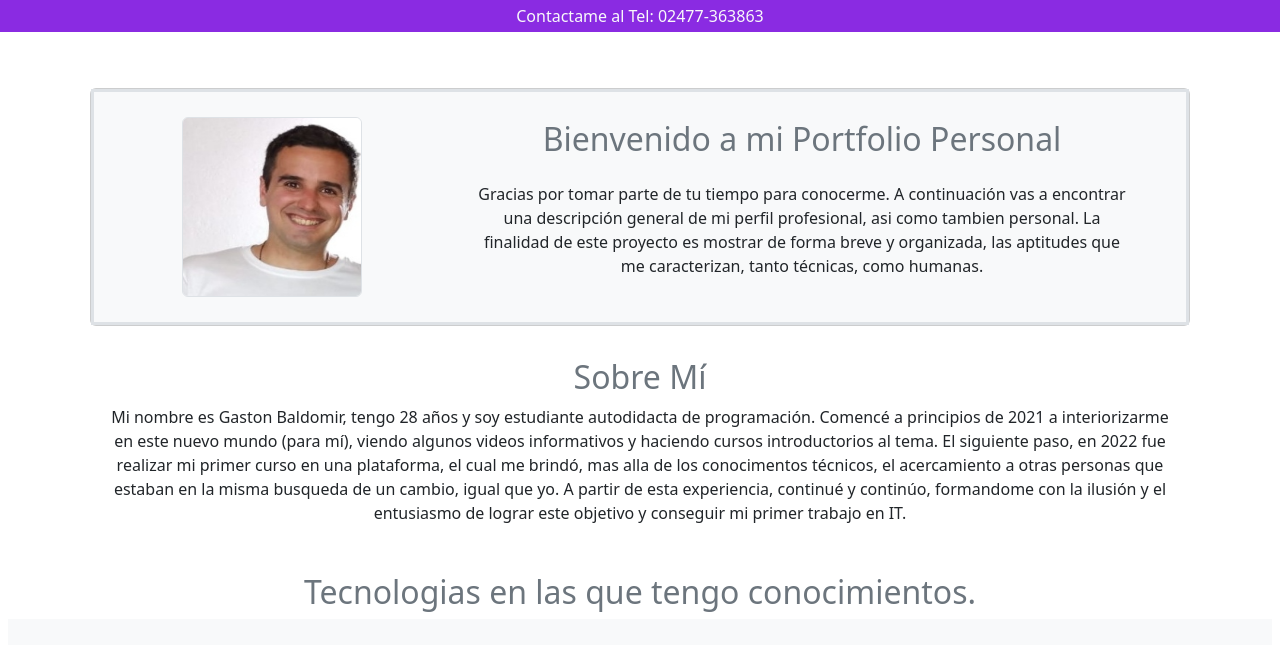
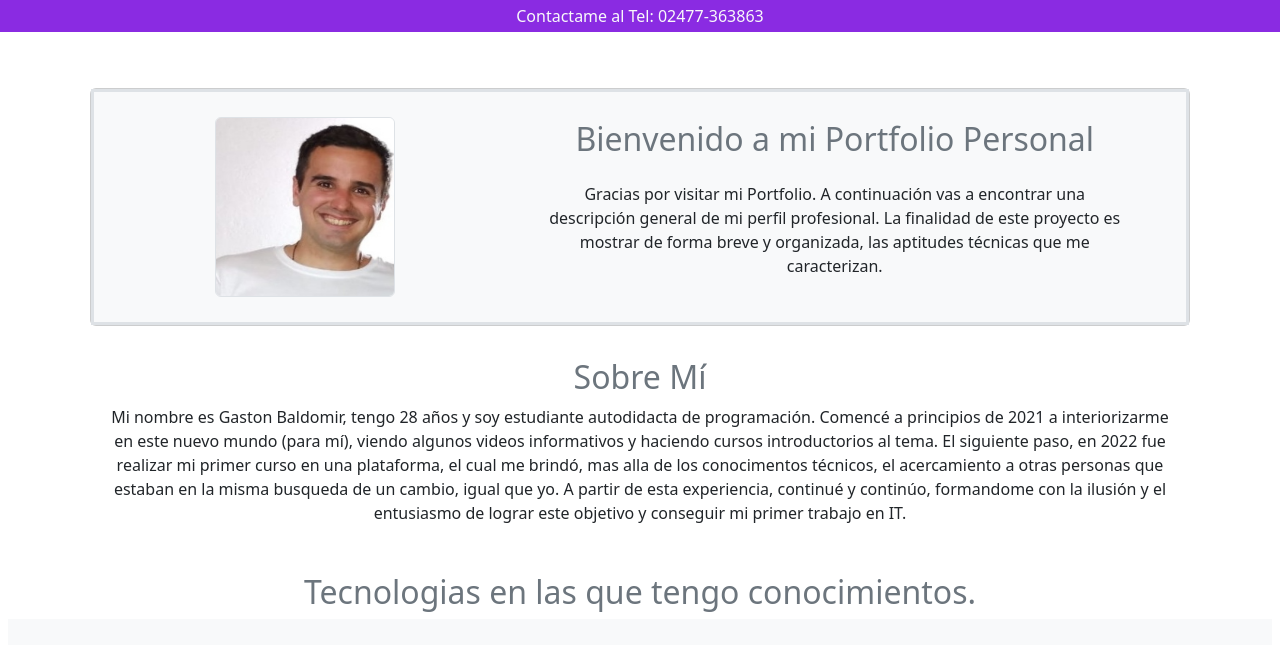
Before and after one commit to GastonBaldomir/Mi-Portfolio-, a plain HTML site: page index.html in a window 1280 px wide. Shown: the top 645 px of the page. Drawn offline with nearby package versions, Linux system fonts and the light colour scheme.

Commit message:
subida de correcciones

```diff
--- a/index.html
+++ b/index.html
@@ -21,11 +21,10 @@
                     </section>
                     <section class="card-body text-center">
                         <h2 class="text-secondary m-2">Bienvenido a mi Portfolio Personal</h2>
-                        <p class="m-4 texto">Gracias por tomar parte de tu tiempo para conocerme.
-                          A continuación vas a encontrar una descripción general de mi perfil profesional,
-                          asi como tambien personal.
-                          La finalidad de este proyecto es mostrar de forma breve y organizada, las aptitudes
-                          que me caracterizan, tanto técnicas, como humanas.</p>
+                        <p class="m-4 texto">Gracias por visitar mi Portfolio.
+                          A continuación vas a encontrar una descripción general de mi perfil profesional.
+                          La finalidad de este proyecto es mostrar de forma breve y organizada, las aptitudes técnicas
+                          que me caracterizan.</p>
                     </section>
             </div>
         </div>
```
